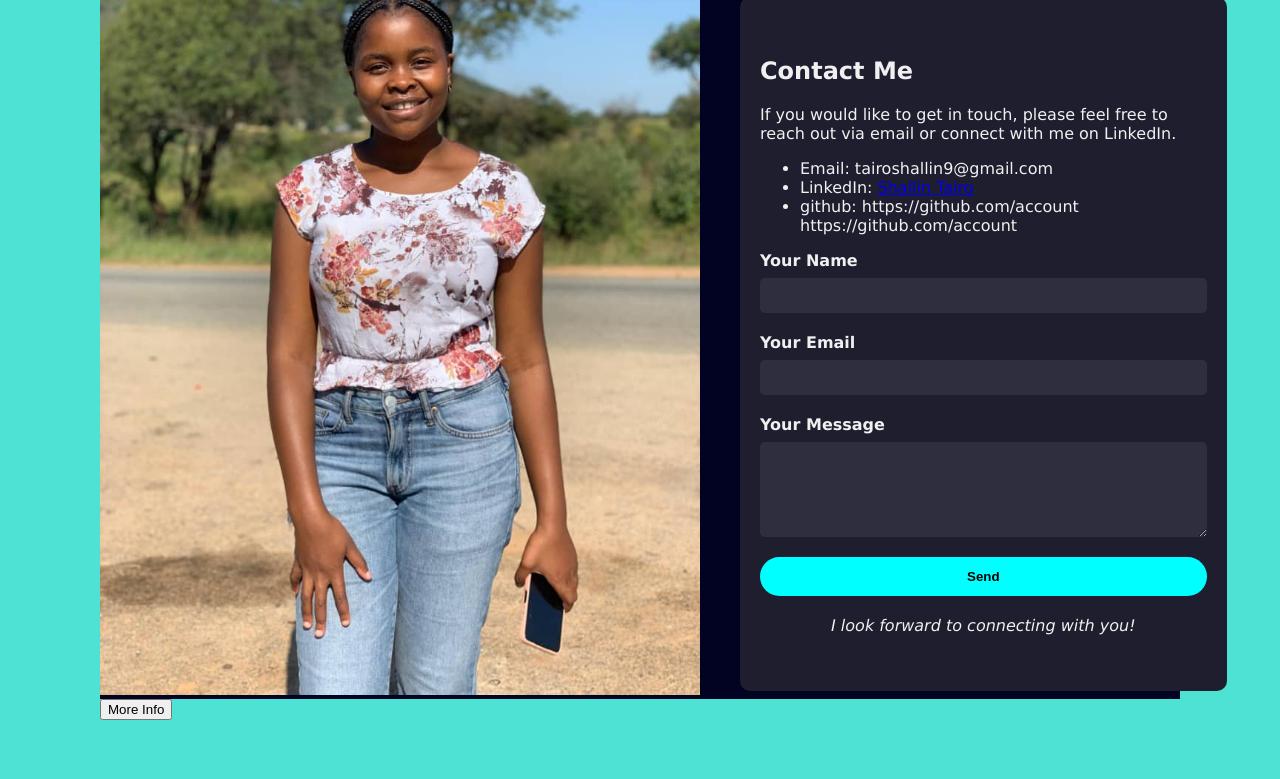
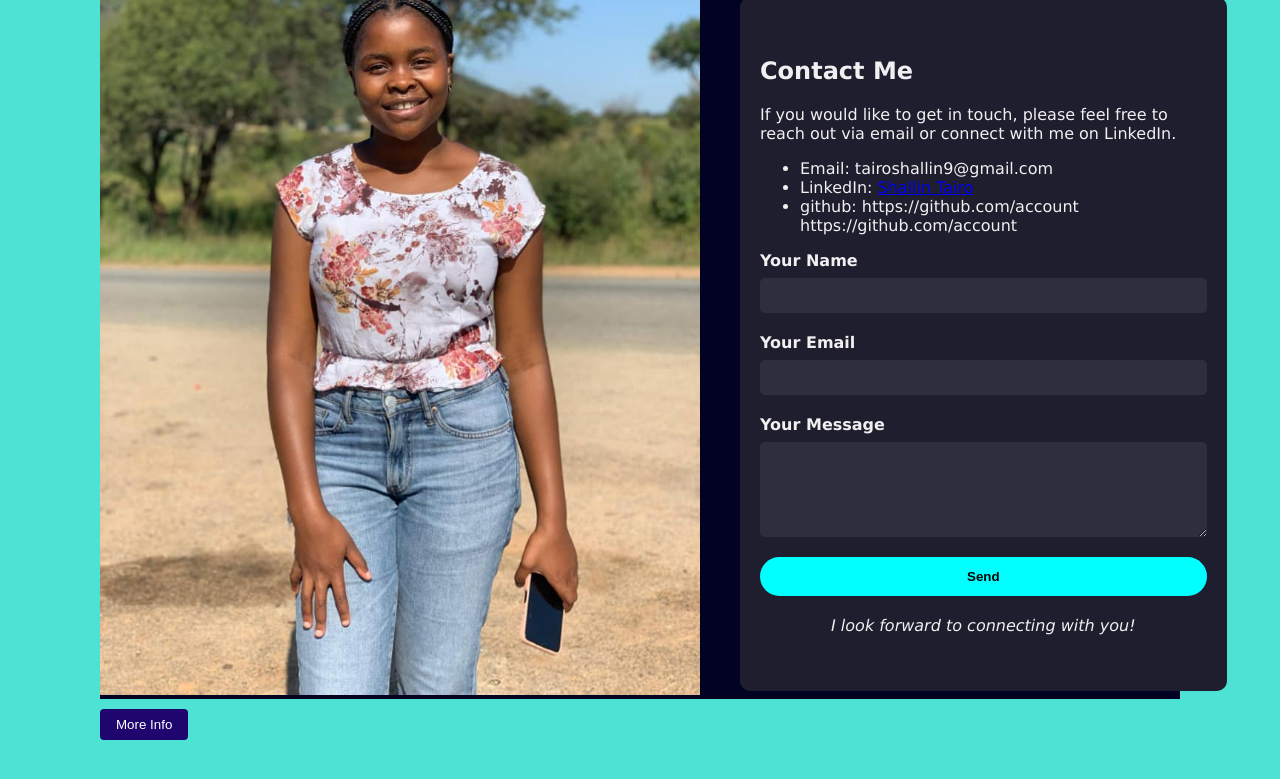
Before and after one commit to Tanyah-pretty/portfolio-website, a plain HTML site: page Contact.html in a window 1280 px wide. Shown: the part 205-984 px from the top of the page. Drawn offline with Linux system fonts and the light colour scheme.

Commit message:
Update style.css

```diff
--- a/style.css
+++ b/style.css
@@ -224,6 +224,19 @@ input, textarea {
   background-clip: content-box, border-box;
   box-shadow: 0 8px 16px rgba(0, 0, 0, 0.3);
 }
+.toggle-btn {
+  background-color: #1f056e;
+  color: white;
+  padding: 8px 16px;
+  border: none;
+  cursor: pointer;
+  margin-top: 10px;
+  border-radius: 4px;
+}
+
+.toggle-btn:hover {
+  background-color: #0a8dde;
+}
 @media (max-width: 600px) {
   .container {
     flex-direction: column;
```
